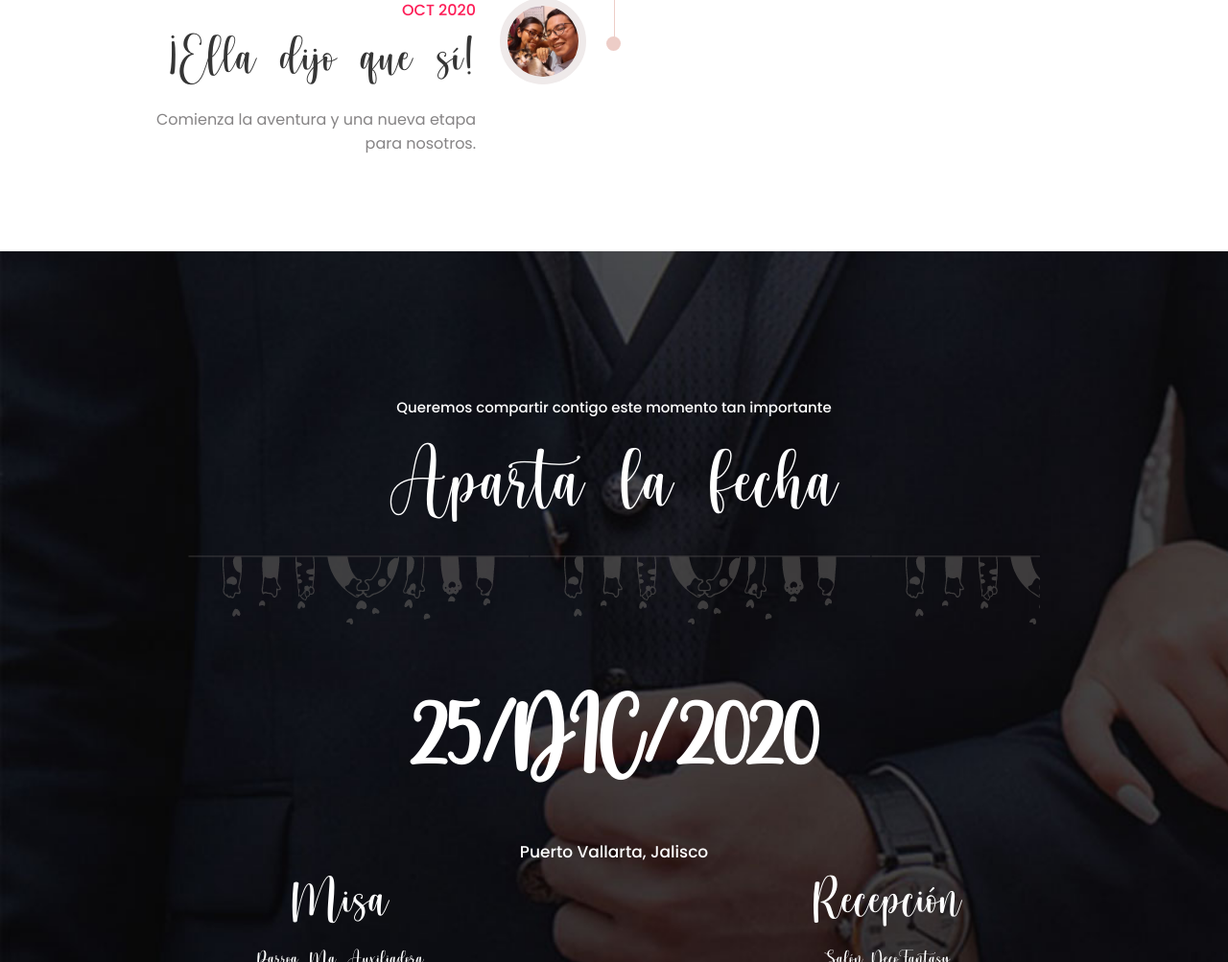
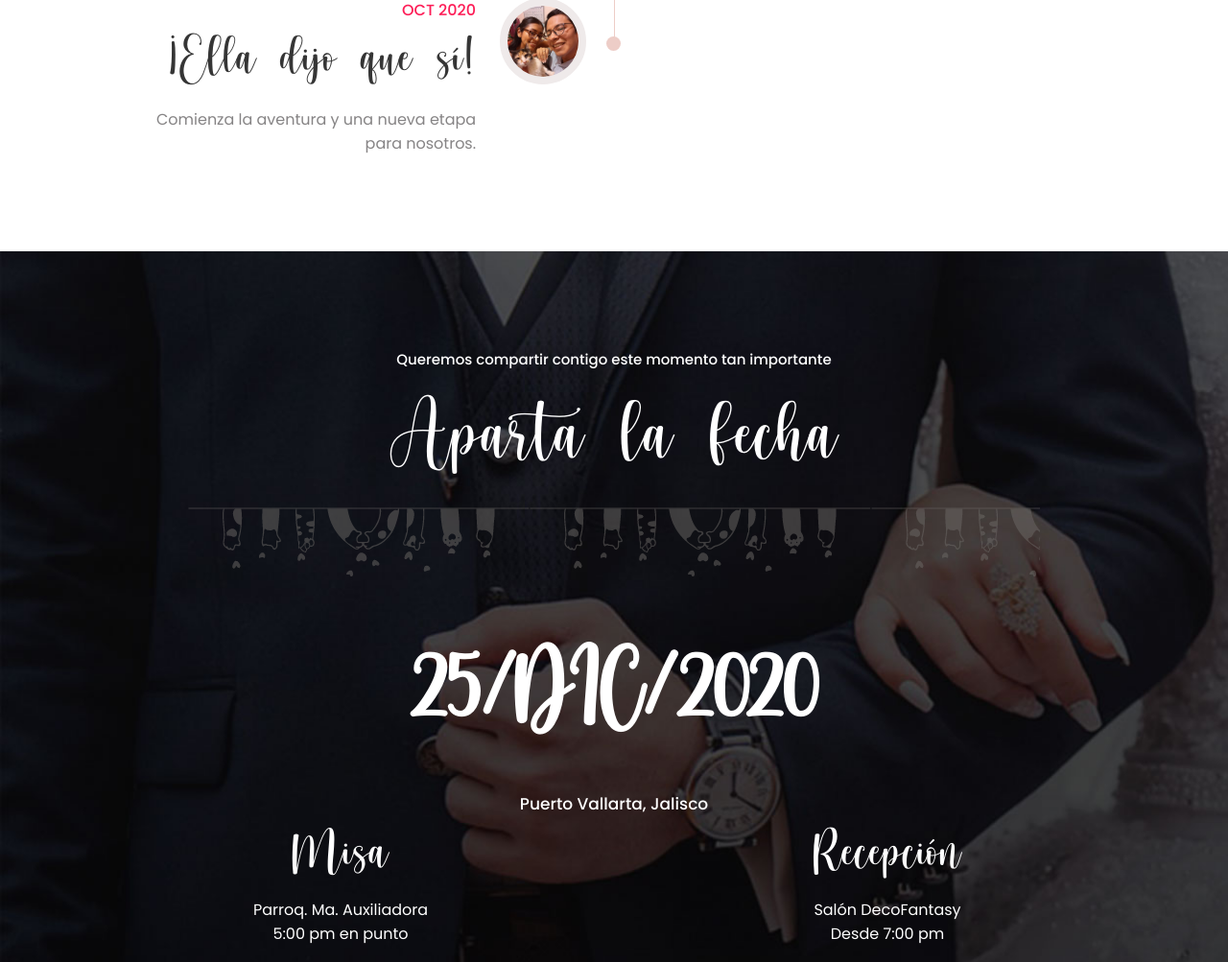
Before and after one commit to ramirezaaron/boda-mya, a PHP site: page / in a window 1280 px wide. Shown: the part 3892-4895 px from the top of the page at 96% size. Run offline with PHP 8.4, Linux system fonts and the light colour scheme.

Commit message:
Actualizado

```diff
--- a/index.php
+++ b/index.php
@@ -303,7 +303,7 @@
 
 
     <!-- ============ The Date ============ -->
-    <section id="event" class="padding-top-150px padding-bottom-200px section-ba-2">
+    <section id="event" class="padding-top-100px padding-bottom-100px section-ba-2">
         <div class="top-effect-ba-2"></div>
         <div class="container">
             <div class="section-title layout-1 light">
@@ -318,8 +318,8 @@
                 <div class="row">
                     <div class="col-lg-6">
                         <h3>Misa</h3>
-                        <h4>Parroq. Ma. Auxiliadora</h4>
-                        <h4>5:00 pm en punto</h4>
+                        <div class="description">Parroq. Ma. Auxiliadora</div>
+                        <div class="description" style="padding-bottom: 20px">5:00 pm en punto</div>
                         <div class="map-responsive">
                             <iframe width="600" height="450"
                                 frameborder="0" style="border:0"
@@ -329,8 +329,8 @@
                     </div>
                     <div class="col-lg-6">
                         <h3>Recepción</h3>
-                        <h4>Salón DecoFantasy</h4>
-                        <h4>Desde 7:00 pm</h4>
+                        <div class="description">Salón DecoFantasy</div>
+                        <div class="description" style="padding-bottom: 20px">Desde 7:00 pm</div>
                         <div class="map-responsive">
                             <iframe width="600" height="450"
                                 frameborder="0" style="border:0"
@@ -483,7 +483,7 @@
     <!-- end preloader -->
     <footer class="layout-1 padding-tb-130px">
         <div id="footer-container" class="container">
-            <div class="row justify-content-center">
+            <div class="row justify-content-center" style="padding-bottom: 40px">
                 <div class="col-lg-6">
                     <div class="footer-about">
                         <div class="logo-footer">
```
